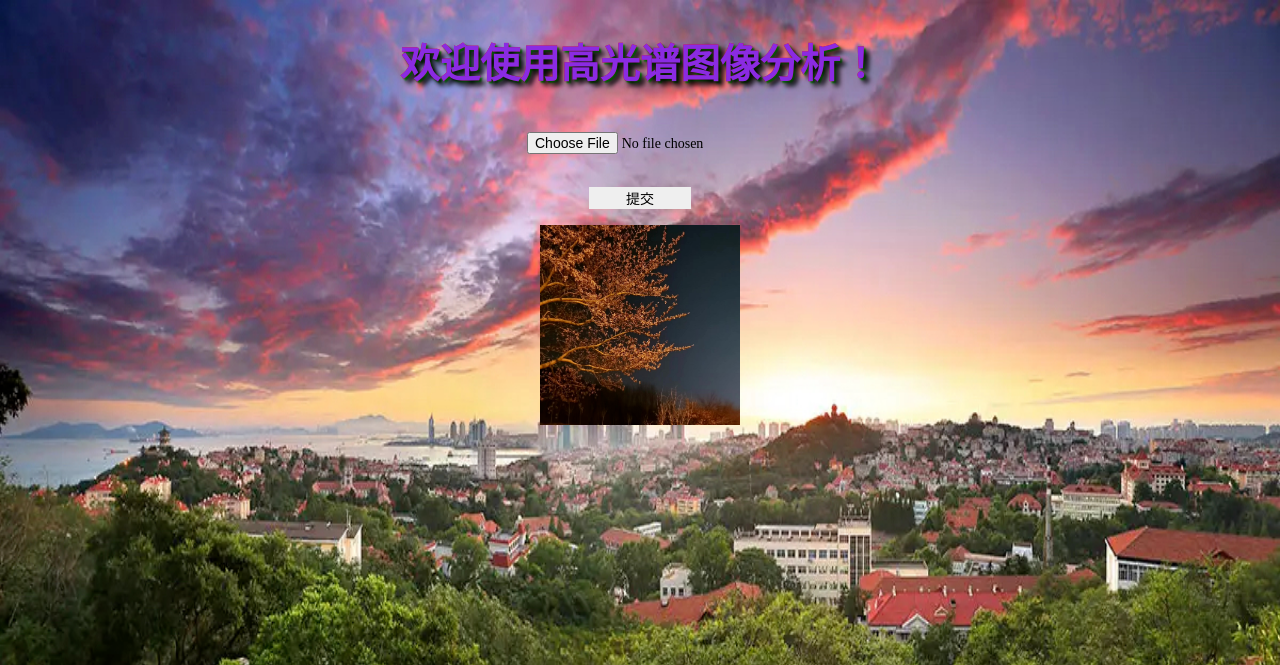
After one commit to jianzhis11/se12, a Django app: page /func in a window 1280 px wide. The commit adds this page. Shown: the top 665 px of the page. Run offline with Django 3.2, Linux system fonts and the light colour scheme; parts of the project's set-up code (start-up, migrations or seed data) failed here and were passed over; some libraries are stand-ins or nearby versions.

Commit message:
Basic implementation of functionality

```diff
--- a/shi/static/css/shi.css
+++ b/shi/static/css/shi.css
@@ -14,3 +14,91 @@ div{
     height: 20px;
     background-color: lightcoral;
 }
+
+
+body {
+    background-image: url("../image/background/ouc.png");
+    background-size: 100% 100%;
+    background-attachment: fixed;
+    height: 100px;
+}
+
+h1 {
+    text-align: center;
+    line-height: 50px;
+    margin-top: 5vh;
+    color: blueviolet;
+    font-size: 40px;
+    text-shadow: 5px 5px 5px black, 0px 0px 0px red, 2px 2px 2px green;
+
+}
+
+h2 {
+    text-align: center;
+    line-height: 50px;
+    margin-top: 15vh;
+    color: blueviolet;
+    font-size: 40px;
+    text-shadow: 5px 5px 5px black, 0px 0px 0px red, 2px 2px 2px green;
+}
+
+h3 {
+    margin-left: 15%;
+    margin-top: 20px;
+    color: red;
+    line-height: 50px;
+    font-size: 25pt;
+    text-shadow: 5px 5px 5px black, 0px 0px 0px red, 2px 2px 2px green;
+}
+
+h4 {
+    margin-left: 20%;
+    margin-right: 20%;
+    margin-top: 20px;
+    color: aliceblue;
+    line-height: 50px;
+    font-size: 15pt;
+    text-shadow: 5px 5px 5px black, 0px 0px 0px red, 2px 2px 2px green;
+}
+
+a {
+    margin-left: 35%;
+    margin-right: 35%;
+    margin-top: 10px;
+    color: greenyellow;
+    line-height: 50px;
+    font-size: 15pt;
+}
+
+#input {
+    cursor: pointer;
+    width: 20vw;
+    padding: 15px;
+    display: block;
+    border: 0;
+    margin: 0 auto;
+    font-size: 14px;
+    font-family: inherit;
+}
+
+#submit {
+    cursor: pointer;
+    width: 8vw;
+    display: block;
+    border: 0;
+    margin: 0 auto;
+    font-size: 14px;
+    font-family: inherit;
+}
+
+.image {
+    width: 200px;
+    height: 200px;
+    margin: 0 auto;
+    background-color: rgb(255, 244, 207, 0.5);
+}
+
+.image img {
+    width:100%;
+    height:100%;
+}
--- /dev/null
+++ b/shi/templates/multiends/func.html
@@ -0,0 +1,24 @@
+{% load static %}
+
+<head>
+    <link rel="stylesheet" href="https://cdn.acwing.com/static/jquery-ui-dist/jquery-ui.min.css">
+    <script src="https://cdn.acwing.com/static/jquery/js/jquery-3.3.1.min.js"></script>
+    <link rel="stylesheet" href="{% static 'css/shi.css' %}">
+</head>
+
+<body style="margin: 0">
+    <h1>
+        欢迎使用高光谱图像分析！
+    </h1>
+    <form method="post" enctype="multipart/form-data" action="/g">
+        {% csrf_token %}
+        <!-- 防止跨站攻击 -->
+        <!-- 后端通过name拿到数据 -->
+        <input id="input" type="file" name="file">
+        <br>
+        <button id="submit" type="submit">提交</button>
+    </form>
+    <div class="image">
+        <img src="{{img}}" onerror="this.src='../../static/image/background/error.png'">
+    </div>
+</body>
--- a/shi/urls/index.py
+++ b/shi/urls/index.py
@@ -1,8 +1,9 @@
 from django.urls import path, include
-from shi.views.index import index, g
+from shi.views.index import index, g, func
 
 
 urlpatterns = [
     path("", index, name="index"),
     path("g", g, name="g"),
+    path("func", func, name="func"),
 ]
--- a/shi/views/index.py
+++ b/shi/views/index.py
@@ -12,6 +12,9 @@ from PIL import Image
 
 def index(request):
     return render(request, "multiends/web.html")
+
+def func(request):
+    return render(request, "multiends/func.html")
 
 def applyPCA(X, numComponents):
     newX = np.reshape(X, (-1, X.shape[2]))
@@ -31,21 +34,14 @@ def padWithZeros(X, margin=2):
 
 
 def g(request):
-    # pic=''
-    # # 获取上传的图片对象
-    # if request.method == 'POST':
-    #     pic=request.FILES.get('img')
-    # new_name = getNewName('img')
-    # # pic.chunks() 返回一个生成器，存储该文件的内容
-    # load = '%s/image/%s' % ('/home/lxy/se12/shi/media', new_name)
-    # new_path = '%s/image/%s' % ('/home/lxy/se12/shi/static', new_name)
-    # with open(load, 'wb') as f:
-    #     # 这里返回一个生成器需要通过遍历才可以得到内容
-    #     for content in pic.chunks():
-    #         f.write(content)
-    # shutil.copy(load, new_path)
-    # # 在数据库中添加该上传记录
-    # image.objects.create(img='/image/%s' % new_name)
+    # 获取上传的 .mat 文件
+    if request.method == "POST":
+        myFile = request.FILES.get("file")
+    new_name = getNewName('mat')
+    load = '%s/%s' % ('/home/lxy/se12/shi/dataset', new_name)
+    with open(load, 'wb') as f:
+        for content in myFile.chunks():
+            f.write(content)
 
     # load model
     device = torch.device("cuda:0" if torch.cuda.is_available() else "cpu")
@@ -54,7 +50,7 @@ def g(request):
     model.load_state_dict(state_dict)
     model=model.to(device)
     # load the original image
-    X = sio.loadmat('/home/lxy/se12/shi/dataset/SalinasA_corrected.mat')['salinasA_corrected']
+    X = sio.loadmat(load)['salinasA_corrected']
     y = sio.loadmat('/home/lxy/se12/shi/dataset/SalinasA_gt.mat')['salinasA_gt']
 
     height = y.shape[0]
@@ -90,4 +86,4 @@ def g(request):
     content={
             'img': load_path
             }
-    return render(request, 'multiends/web.html', content)
+    return render(request, 'multiends/func.html', content)
--- a/shi/views/utils/utils.py
+++ b/shi/views/utils/utils.py
@@ -10,6 +10,9 @@ def getNewName(file_type):
     for i in ranlist:
         new_name += str(i)
     # 加后缀名
-    new_name += '.jpg'
+    if file_type == 'img':
+        new_name += '.jpg'
+    else:
+        new_name += '.mat'
     # 返回字符串
     return new_name
```
Also changed, not shown: shi/templates/multiends/web.html (+12 -9 lines), shi/static/image/background/error.png (added), shi/static/image/background/ouc.png (added), 1 other file.
